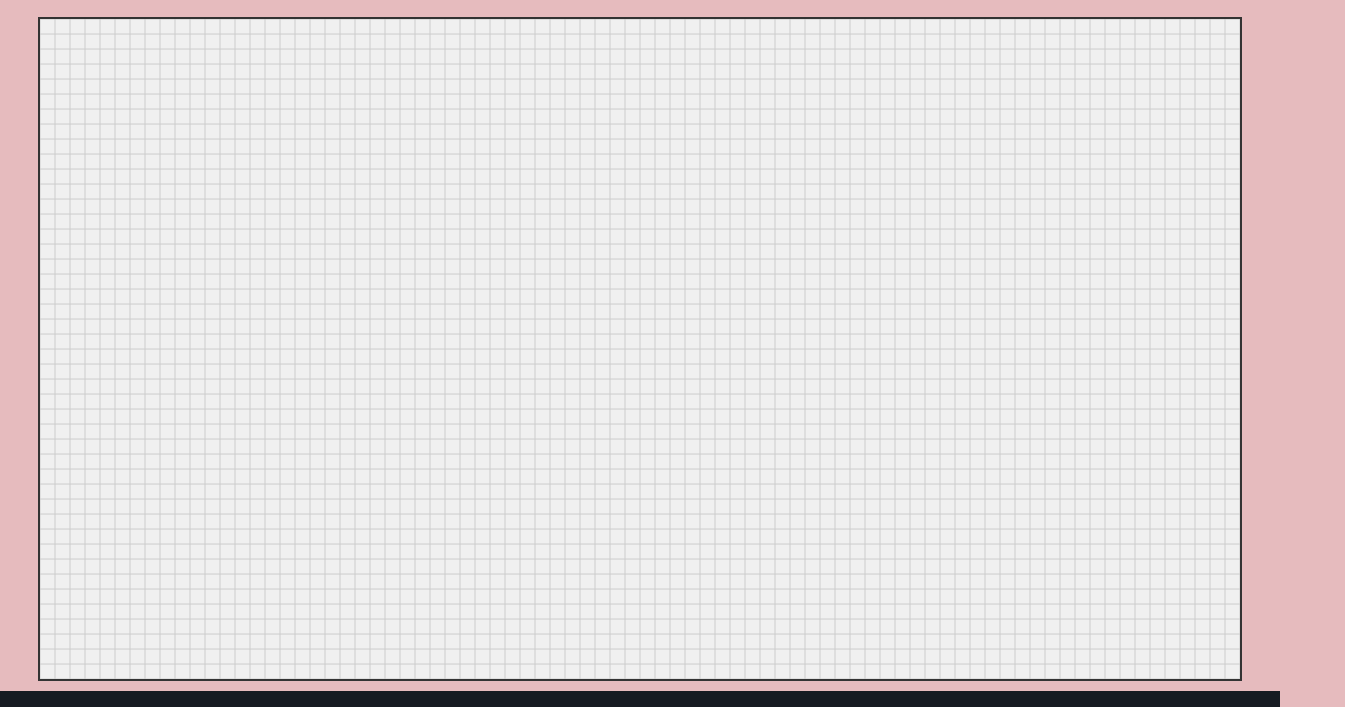
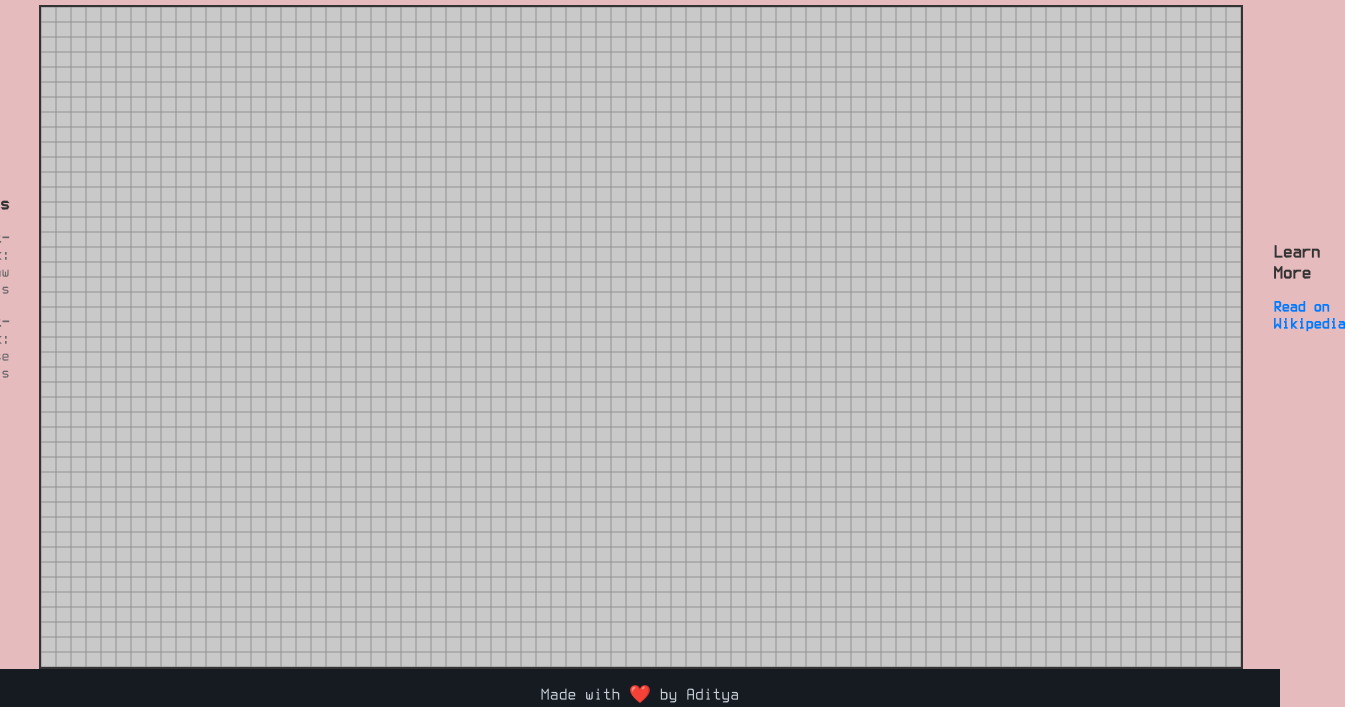
Before and after one commit to kyuuaditya/game-of-life, a plain HTML site: page index.html in a window 1280 px wide. Shown: the part 105-812 px from the top of the page, 1345 px wide, since content can reach past the window. Drawn offline with Linux system fonts and the light colour scheme.

Commit message:
font and info changes

```diff
--- a/index.html
+++ b/index.html
@@ -7,6 +7,14 @@
     <link rel="stylesheet" href="style.css">
 </head>
 <body>
+    <div class="page-container">
+
+        <aside class="sidebar left-sidebar">
+            <h3>Controls</h3>
+            <p><strong>Left-Click:</strong> Draw cells</p>
+            <p><strong>Right-Click:</strong> Erase cells</p>
+        </aside>
+
         <main>
             <h1>Conway's Game of Life 🧬</h1>
             <div class="controls">
@@ -18,9 +26,20 @@
             <canvas id="gameCanvas"></canvas>
         </main>
 
+        <aside class="sidebar right-sidebar">
+            <h3>Learn More</h3>
+            <p>
+                <a href="https://en.wikipedia.org/wiki/Conway%27s_Game_of_Life" target="_blank">
+                    Read on Wikipedia
+                </a>
+            </p>
+        </aside>
+
+    </div>
+
     <footer>
       <p class="footer-text">Made with ❤️ by Aditya</p>
-      <a href="https://github.com/kyuuaditya/game-of-life" target="_blank">
+      <a href="https://github.com/your-username/game-of-life" target="_blank">
         <img src="https://img.shields.io/badge/View%20on-GitHub-blue?style=for-the-badge&logo=github" alt="View on GitHub">
       </a>
     </footer>
--- a/script.js
+++ b/script.js
@@ -20,8 +20,8 @@ document.addEventListener('DOMContentLoaded', () => {
 
     // ## Colors
     const LIVE_COLOR = "#333333ff";
-    const DEAD_COLOR = "#f0f0f0ff";
-    const GRID_COLOR = "#ccccccff";
+    const DEAD_COLOR = "#c9c9c9ff";
+    const GRID_COLOR = "#919191ff";
 
     // ## Simulation State
     let grid = createGrid();
--- a/style.css
+++ b/style.css
@@ -1,25 +1,63 @@
+@font-face {
+    font-family: 'CustomFont';
+    src: url('font.ttf') format('truetype');
+}
+
 * {
     box-sizing: border-box;
 }
 
 body {
-    font-family: -apple-system, BlinkMacSystemFont, 'Segoe UI', Roboto, Oxygen, Ubuntu, Cantarell, 'Open Sans', 'Helvetica Neue', sans-serif;
+    font-family: 'CustomFont', -apple-system, BlinkMacSystemFont, 'Segoe UI', Roboto, Oxygen, Ubuntu, Cantarell, 'Open Sans', 'Helvetica Neue', sans-serif;
     background-color: #e6bbbe;
     margin: 0;
-
     display: flex;
     flex-direction: column;
     min-height: 100vh;
+}
 
+.page-container {
+    flex-grow: 1; /* To ensures this container fills space, pushing footer down */
+    display: flex;
+    justify-content: center;
+    align-items: center;
+    gap: 30px; /* Space between main content and sidebars */
+    padding: 0 20px; /* Ensures some space on smaller screens */
+    width: 100%;
+}
+
+.sidebar {
+    flex: 1; /* Allows sidebars to take up available space */
+    max-width: 200px; /* But not too much space */
+}
+.left-sidebar {
+    text-align: right;
+}
+.right-sidebar {
+    text-align: left;
+}
+.sidebar h3 {
+    margin-bottom: 10px;
+    color: #333;
+}
+.sidebar p {
+    margin-bottom: 8px;
+    color: #666;
+}
+.sidebar a {
+    color: #007bff;
+    text-decoration: none;
+    font-weight: bold;
+}
+.sidebar a:hover {
+    text-decoration: underline;
 }
 
 main {
-    flex-grow: 1;
     display: flex;
     flex-direction: column;
     align-items: center;
     justify-content: center;
-    padding: 10px 0;
 }
 
 h1 {
@@ -43,7 +81,7 @@ button {
     border-radius: 5px;
     background-color: #007bff;
     color: white;
-    transition: background-color 0.2s;
+    font-family: inherit;
 }
 
 button:hover {
```
Also changed, not shown: font.ttf (added). Lines whose indentation alone changed are shown as unchanged.
